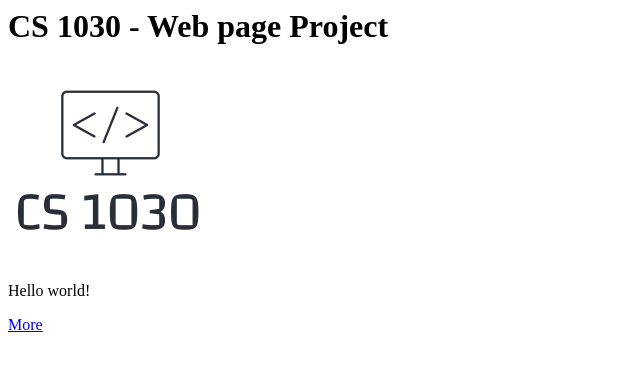
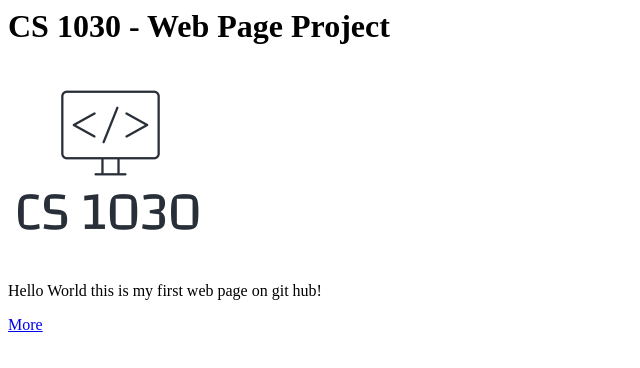
Before and after one commit to Akewak996/Akewakwp, a plain HTML site: page index.html in a window 1280 px wide. Shown: the whole page, without its empty margins (0-640 px from the left). Drawn offline with Linux system fonts and the light colour scheme.

Commit message:
Update index.html

```diff
--- a/index.html
+++ b/index.html
@@ -6,9 +6,9 @@
   </head>
   <body>
     <!-- Replace the lines in this body with your content. -->
-    <h1>CS 1030 - Web page Project</h1>
+    <h1>CS 1030 - Web Page Project</h1>
     <img src="logo.png">
-    <p>Hello world!</p>
+    <p>Hello World this is my first web page on git hub!</p>
     <p><a href="secondpage.html">More</a></p>
   </body>
 </html>
```
